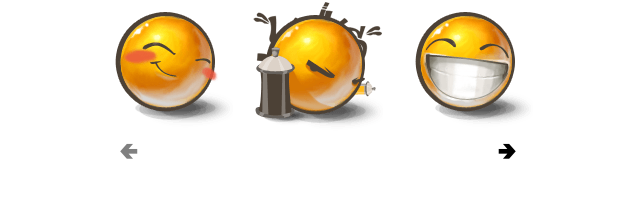
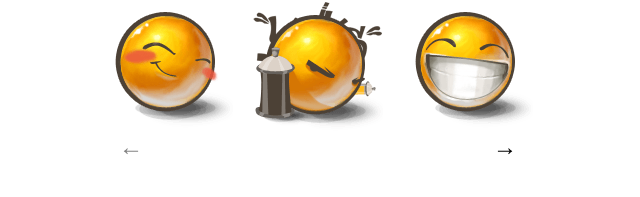
Before and after one commit to mate-academy/react_carousel, a React (Create React App) app: page / in a window 1280 px wide. Shown: the part 261-458 px from the top of the page, without its empty margins (322-962 px from the left). Built offline with nearby package versions, Linux system fonts and the light colour scheme; the HTML template or start-up script is replaced by a standard one.

Commit message:
Moved Carousel helpers to separate file

```diff
--- a/src/components/Carousel/Carousel.tsx
+++ b/src/components/Carousel/Carousel.tsx
@@ -1,5 +1,9 @@
 import { Component, CSSProperties } from 'react';
+import uuid from 'react-uuid';
 import classNames from 'classnames';
+
+import { getFrameSize } from './helpers';
+
 import CarouselType from '../../types/CarouselType';
 
 import './Carousel.scss';
@@ -10,28 +14,10 @@ type State = {
   firstItemIndex: number,
 };
 
-const getFrameSize = (props: Props): number => {
-  const {
-    frameSize,
-    itemWidth,
-    itemGap,
-    carouselMaxWidth,
-  } = props;
-  const maxFrames = Math.floor(
-    (carouselMaxWidth + itemGap) / (itemWidth + itemGap),
-  );
-
-  return frameSize <= maxFrames ? frameSize : maxFrames;
-};
-
 export class Carousel extends Component<Props, State> {
   state: Readonly<State> = {
     firstItemIndex: 0,
   };
-
-  getRandomKey = (index = 0) => (
-    Math.trunc(Date.now() * Math.random()) + index
-  );
 
   getCurrentOffset = () => {
     const { firstItemIndex } = this.state;
@@ -144,7 +130,7 @@ export class Carousel extends Component<Props, State> {
             {images.map((image, index) => (
               <li
                 className="Carousel__item"
-                key={this.getRandomKey(index)}
+                key={uuid()}
               >
                 <img
                   src={image}
@@ -170,7 +156,7 @@ export class Carousel extends Component<Props, State> {
             type="button"
             onClick={this.handlePrev}
           >
-            🢀
+            &larr;
           </button>
           <button
             className={
@@ -186,7 +172,7 @@ export class Carousel extends Component<Props, State> {
             data-cy="next"
             onClick={this.handleNext}
           >
-            🢂
+            &rarr;
           </button>
         </div>
       </div>
--- /dev/null
+++ b/src/components/Carousel/helpers.ts
@@ -0,0 +1,17 @@
+import CarouselType from '../../types/CarouselType';
+
+type Props = CarouselType;
+
+export const getFrameSize = (props: Props): number => {
+  const {
+    frameSize,
+    itemWidth,
+    itemGap,
+    carouselMaxWidth,
+  } = props;
+  const maxFrames = Math.floor(
+    (carouselMaxWidth + itemGap) / (itemWidth + itemGap),
+  );
+
+  return frameSize <= maxFrames ? frameSize : maxFrames;
+};
```
